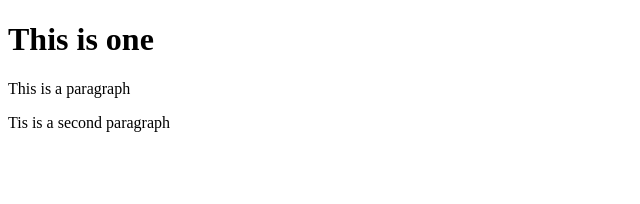
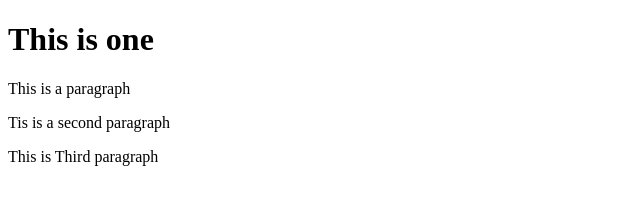
Before and after one commit to SalahAbubkar96/git-test, a website: page index.html in a window 1280 px wide. Shown: the whole page, without its empty margins (0-640 px from the left). Drawn offline with Linux system fonts and the light colour scheme.

Commit message:
fourth commit

```diff
--- a/index.html
+++ b/index.html
@@ -10,5 +10,6 @@
     <h1>This is one </h1>
     <p>This is a paragraph</p>
     <p>Tis is a second paragraph</p>
+    <p>This is  Third paragraph</p>
 </body>
 </html>
```
Also changed, not shown: package.json (added, +24 -0 lines), 2 other files.
